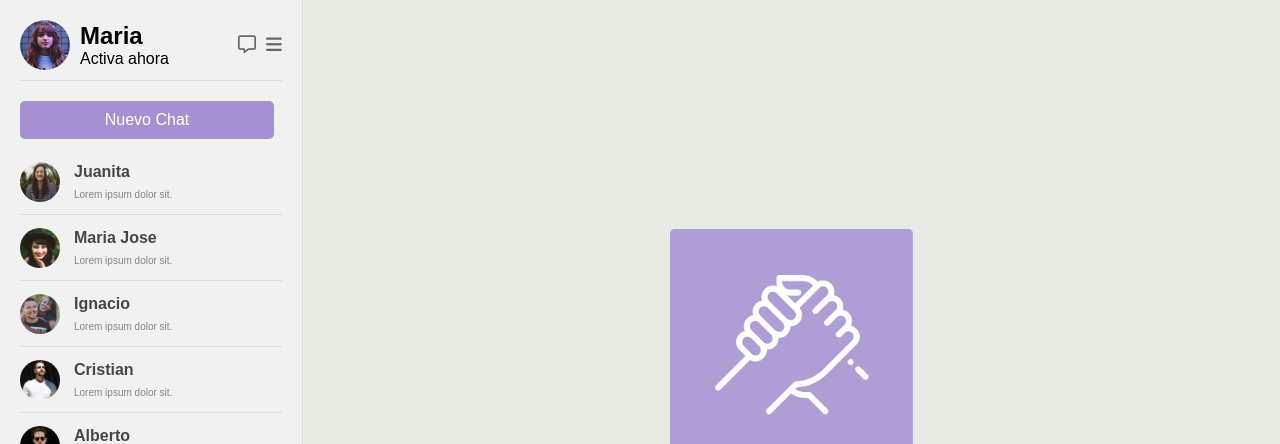
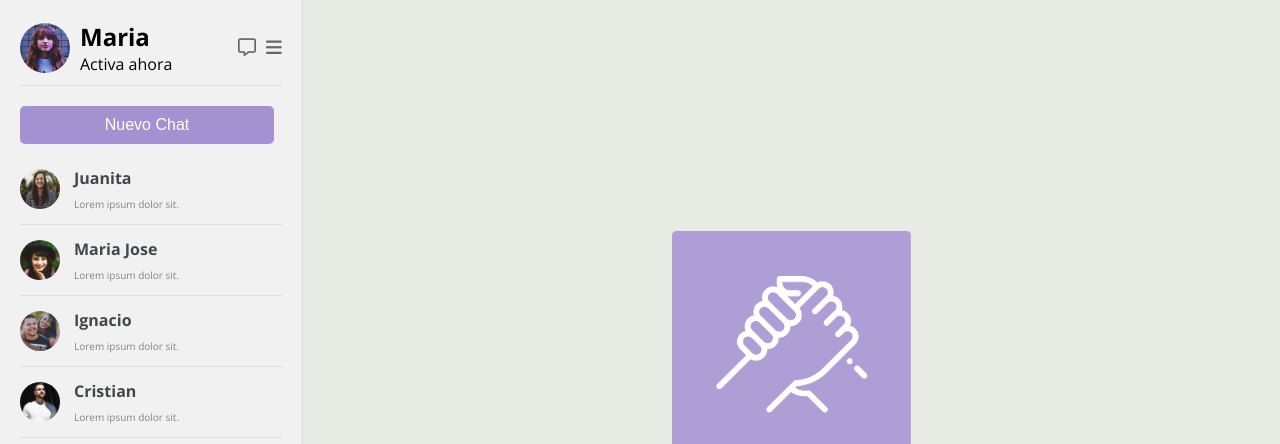
Before and after one commit to Pablopaez88/desafio_flex, a plain HTML site: page index.html in a window 1280 px wide. Shown: the top 444 px of the page. Drawn offline with nearby package versions, Linux system fonts and the light colour scheme.

Commit message:
arreglos finales (?

```diff
--- a/assets/styles.css
+++ b/assets/styles.css
@@ -2,7 +2,6 @@
   box-sizing: border-box;
   margin: 0;
   padding: 0;
-  font-family: Arial, sans-serif;
 }
 
 body,
@@ -28,6 +27,7 @@ html {
   padding: 20px;
   border-right: 1px solid #ddd;
   overflow-y: auto;
+  font-family: "Open Sans", sans-serif;
 }
 
 .perfil {
@@ -37,6 +37,7 @@ html {
   padding-bottom: 10px;
   margin-bottom: 20px;
   border-bottom: 1px solid #ddd;
+  cursor: pointer;
 }
 
 .perfil img {
@@ -83,17 +84,17 @@ html {
   margin-bottom: 10px;
 }
 
-.contactos {
-  overflow-y: auto;
-  max-height: calc(100vh - 200px);
-}
-
 .contacto {
   display: flex;
   align-items: center;
-  padding: 10px 0;
+  padding: 9px 0;
   border-bottom: 1px solid #ddd;
   cursor: pointer;
+  transition: background-color 0.3s ease, transform 0.3s ease;
+}
+.contacto:hover {
+  background-color: #e8ebe4;
+  transform: scale(1.05);
 }
 
 .contacto img {
@@ -123,6 +124,7 @@ html {
 
 .centro-de-pagina {
   background-color: #e8ebe4;
+  font-family: "Roboto", serif;
   width: 100%;
   height: 100%;
   display: flex;
@@ -158,3 +160,12 @@ html {
   max-width: 80%;
   line-height: 1.5;
 }
+.boton-chat:focus {
+  background-color: #bec1bb;
+  transform: scale(1);
+}
+
+.boton-chat:hover {
+  background-color: #cdc3e6;
+  transform: scale(1);
+}
--- a/index.html
+++ b/index.html
@@ -5,6 +5,18 @@
     <meta name="viewport" content="width=device-width, initial-scale=1.0" />
     <title>Página de Networking</title>
     <link rel="stylesheet" href="./assets/styles.css" />
+    <link rel="preconnect" href="https://fonts.googleapis.com" />
+    <link rel="preconnect" href="https://fonts.gstatic.com" crossorigin />
+    <link
+      href="https://fonts.googleapis.com/css2?family=Roboto:wght@300;700&display=swap"
+      rel="stylesheet"
+    />
+    <link rel="preconnect" href="https://fonts.googleapis.com" />
+    <link rel="preconnect" href="https://fonts.gstatic.com" crossorigin />
+    <link
+      href="https://fonts.googleapis.com/css2?family=Open+Sans:ital,wght@0,300..800;1,300..800&family=Roboto&display=swap"
+      rel="stylesheet"
+    />
   </head>
   <body>
     <div class="contenedor">
```
